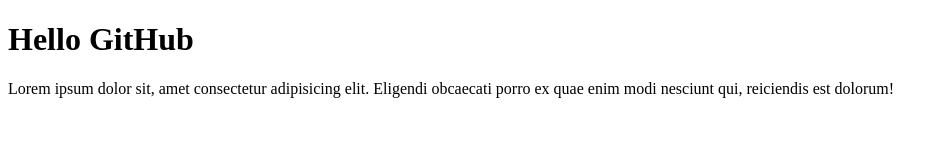
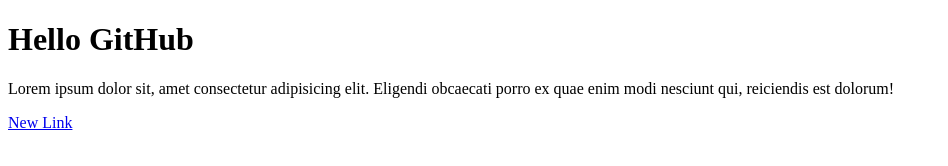
Before and after one commit to Erbolot1998/first-project, a plain HTML site: page index.html in a window 1280 px wide. Shown: the whole page, without its empty margins (0-948 px from the left). Drawn offline with Linux system fonts and the light colour scheme.

Commit message:
new brach

```diff
--- a/index.html
+++ b/index.html
@@ -13,5 +13,7 @@
         <p>Lorem ipsum dolor sit, amet consectetur adipisicing elit. Eligendi obcaecati porro ex quae enim modi nesciunt qui, reiciendis est dolorum!
         </p>
     </div>
+
+    <a href="#">New Link</a>
 </body>
 </html>
```
